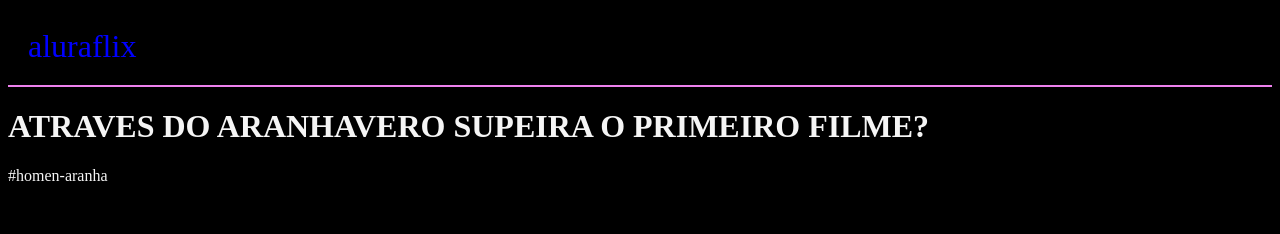
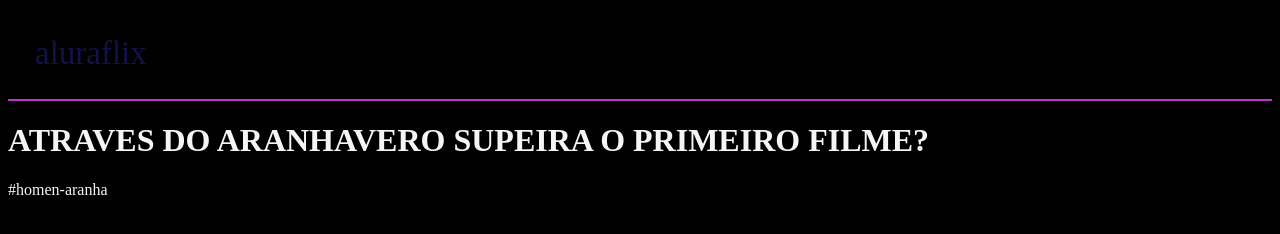
Before and after one commit to daynerBlasini26/aluraflix, a plain HTML site: page index.html in a window 1280 px wide. Drawn offline with Linux system fonts and the light colour scheme.

Commit message:
header color

```diff
--- a/style.css
+++ b/style.css
@@ -3,9 +3,9 @@ body{
         background-color: black;
 }
 header{
-border-bottom:solid 2px violet;
-padding: 20px;
-font-size: 32px;
-color: blue;
+border-bottom:solid 2px rgb(194, 50, 194);
+padding: 27px;
+font-size: 33px;
+color: rgb(18, 18, 73);
 
 }
```
